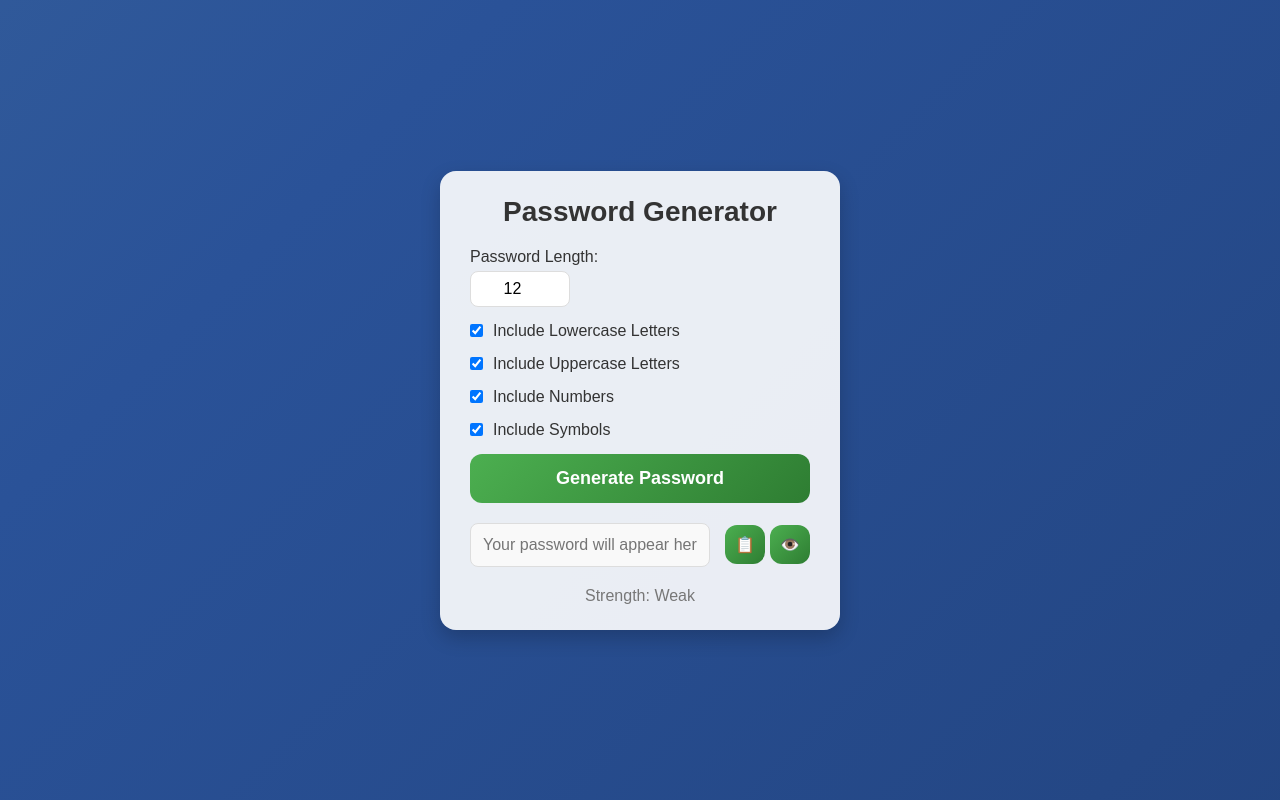
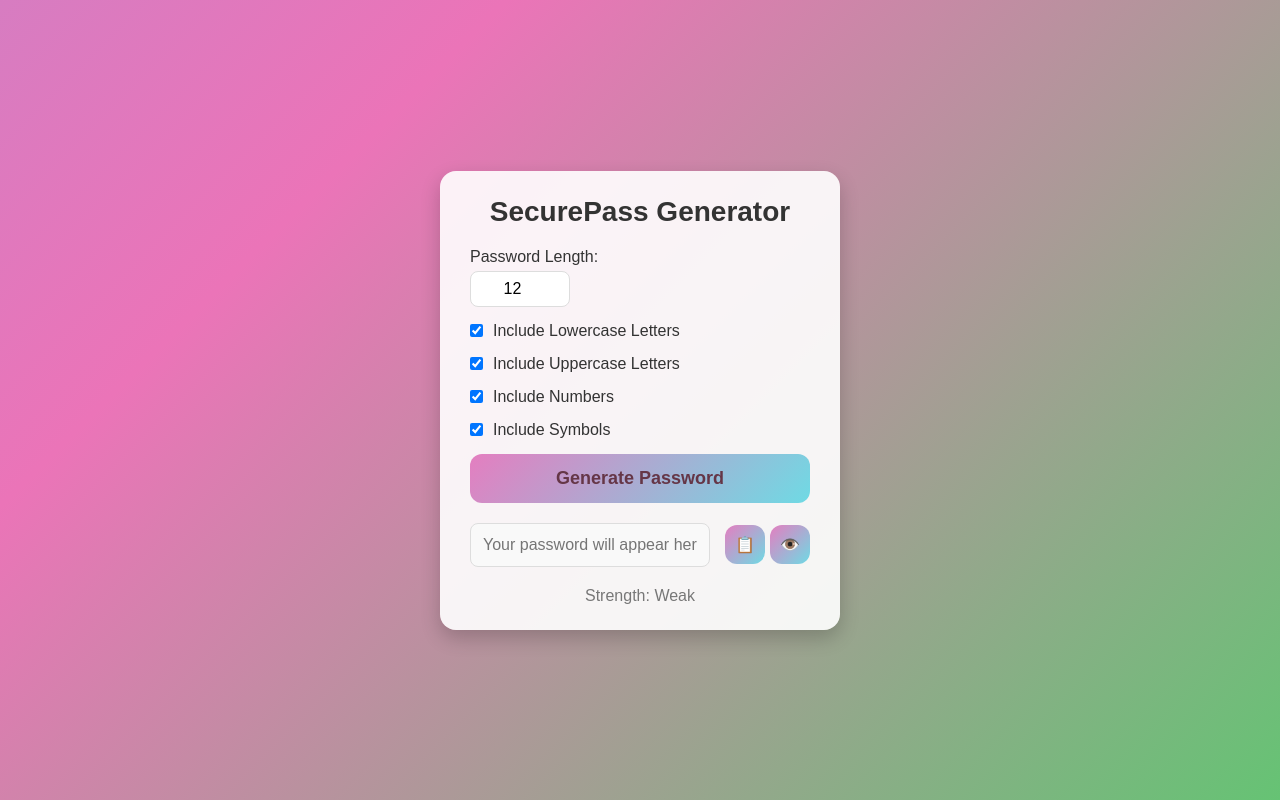
Before and after one commit to Sriii-8/SecurePass-Generator, a plain HTML site: page index.html in a window 1280 px wide. Drawn offline with Linux system fonts and the light colour scheme.

Commit message:
first commit

```diff
--- a/index.html
+++ b/index.html
@@ -4,7 +4,7 @@
 <head>
     <meta charset="UTF-8">
     <meta name="viewport" content="width=device-width, initial-scale=1.0">
-    <title>Password Generator</title>
+    <title>SecurePass Generator</title>
     <style>
         /* General Reset */
         * {
@@ -15,7 +15,7 @@
 
         body {
             font-family: 'Arial', sans-serif;
-            background: linear-gradient(-45deg, #1e3c72, #2a5298, #4b79a1, #283e51);
+            background: linear-gradient(-45deg, #00ff40, #eb74b8, #7da1ea, #f9f105);
             background-size: 400% 400%;
             animation: gradientBG 10s ease infinite;
             display: flex;
@@ -80,8 +80,8 @@
             padding: 14px;
             font-size: 18px;
             font-weight: bold;
-            color: #ffffff;
-            background: linear-gradient(135deg, #4CAF50, #2e7d32);
+            color: #653647;
+            background: linear-gradient(135deg, #e47ec0, #6fdae4);
             border: none;
             border-radius: 12px;
             cursor: pointer;
@@ -153,7 +153,7 @@
 
 <body>
     <div class="container">
-        <h1>Password Generator</h1>
+        <h1>SecurePass Generator</h1>
         <div class="settings">
             <label for="length">Password Length:</label>
             <input type="number" id="length" value="12" min="4" max="32">
```
Also changed, not shown: 1 other file.
